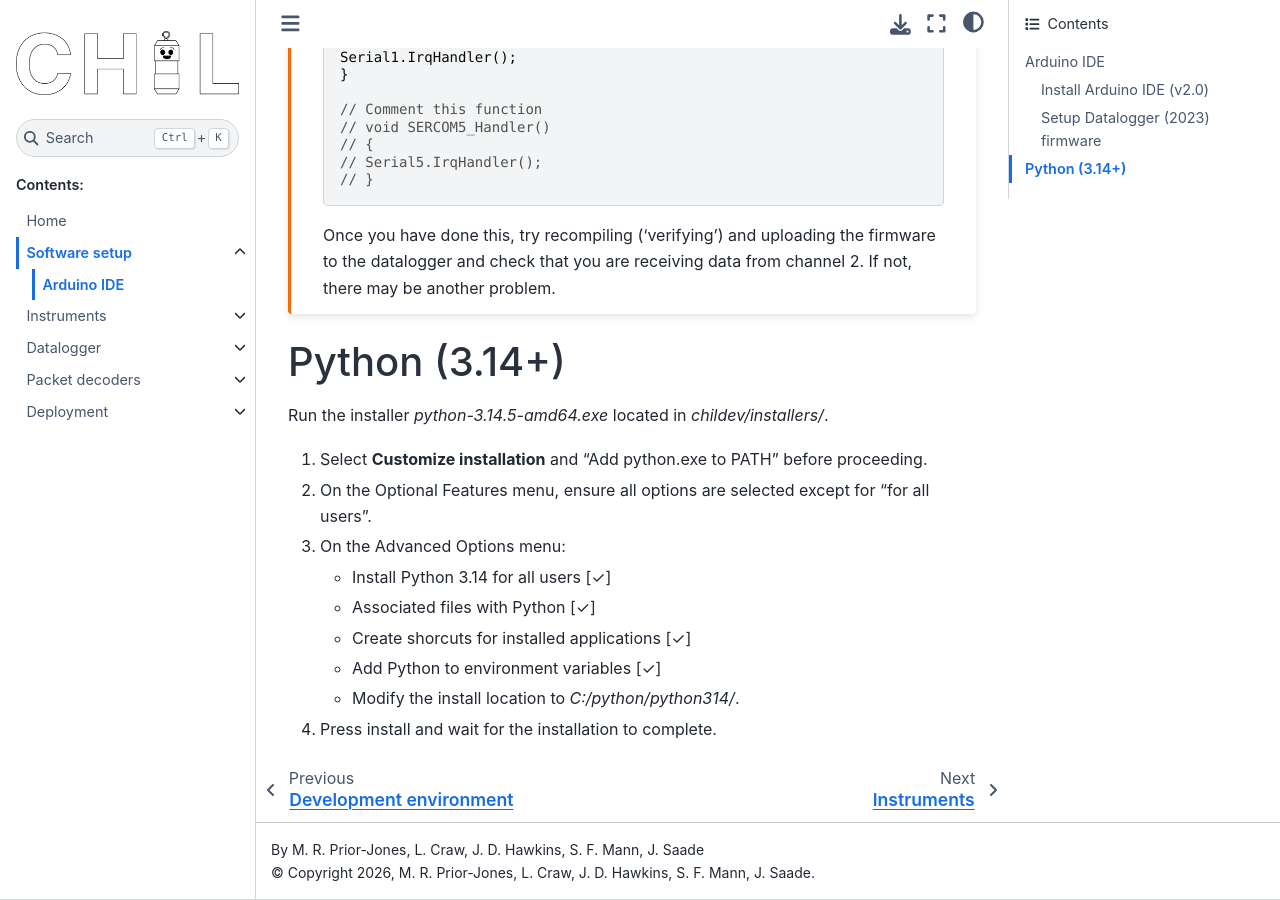
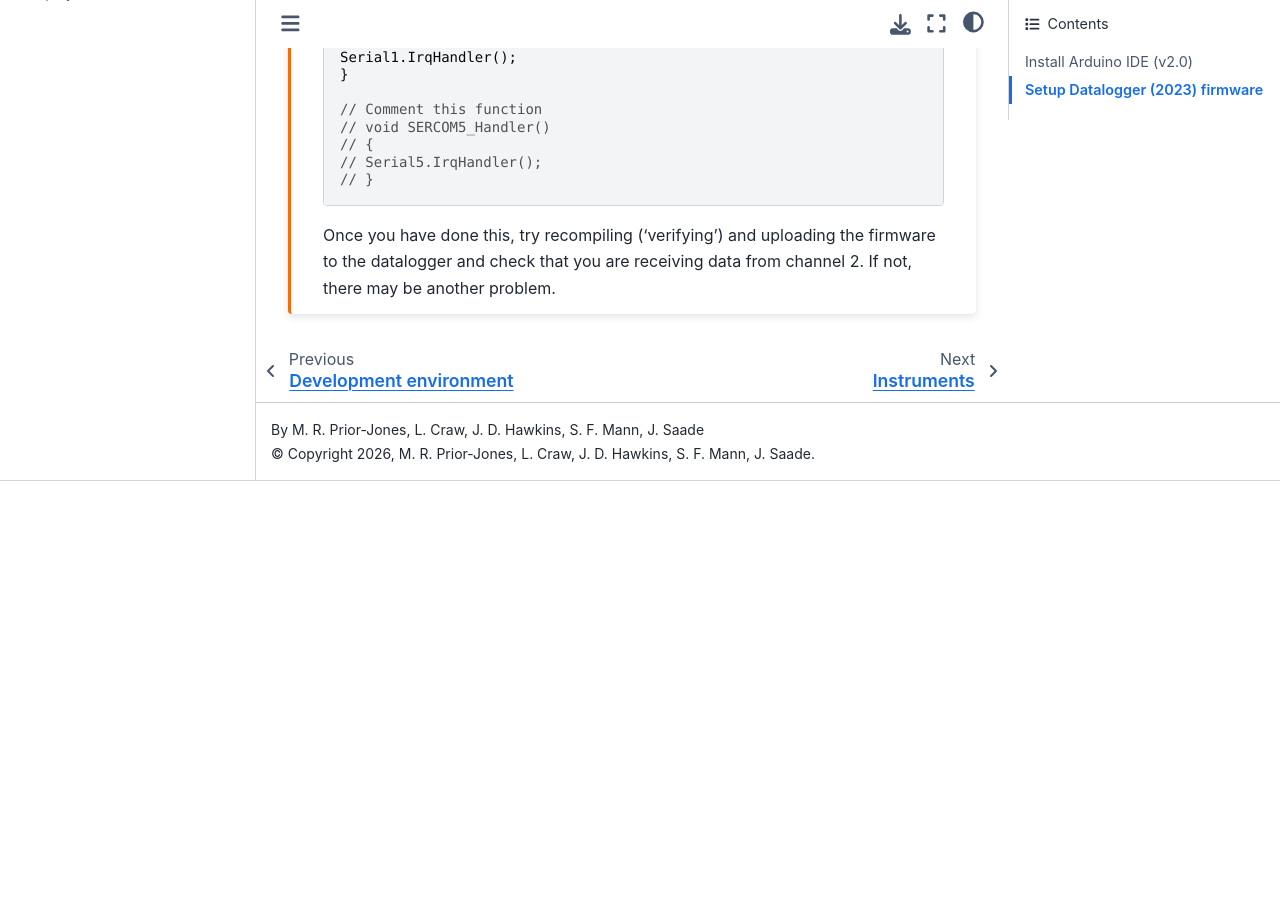
Before and after one commit to CHILCardiff/docs, a Sphinx documentation site: the page built from source/devtools/devtools-2023.rst, in a window 1280 px wide and 900 px high, scrolled down 6049 px. Built offline with Sphinx 7.4.7 and the Sphinx Book theme 1.1.4, drawn with Linux system fonts in a browser that asks for light colours; after the commit the page ends 6530 px from its top, so only the background shows below that; some of the changed text lies outside the part shown.

Commit message:
fixed broken image link and remote Python from Arduino instructions

```diff
--- a/source/devtools/devtools-2023.rst
+++ b/source/devtools/devtools-2023.rst
@@ -119,19 +119,3 @@
         // }
 
     Once you have done this, try recompiling ('verifying') and uploading the firmware to the datalogger and check that you are receiving data from channel 2. If not, there may be another problem.
-
-Python (3.14+)
-==============
-Run the installer `python-3.14.5-amd64.exe` located in `childev/installers/`.
-
-1. Select **Customize installation** and "Add python.exe to PATH" before proceeding.
-2. On the Optional Features menu, ensure all options are selected except for "for all users".
-3. On the Advanced Options menu:
-
-   * Install Python 3.14 for all users [✓]
-   * Associated files with Python [✓]
-   * Create shorcuts for installed applications [✓]
-   * Add Python to environment variables [✓]
-   * Modify the install location to `C:/python/python314/`.
-
-4. Press install and wait for the installation to complete.
--- a/source/devtools/devtools-2026.rst
+++ b/source/devtools/devtools-2026.rst
@@ -90,7 +90,7 @@
 
 #. Press install and wait for the installation to complete.
 
-.. figure:: /_static/img/setup/python_python_complete.png
+.. figure:: /_static/img/setup/python_complete.png
 
     Successful installation of Python 3.14.
 
```
Also changed, not shown: other parts of source/devtools/devtools-2026.rst (+4 -0 lines).
